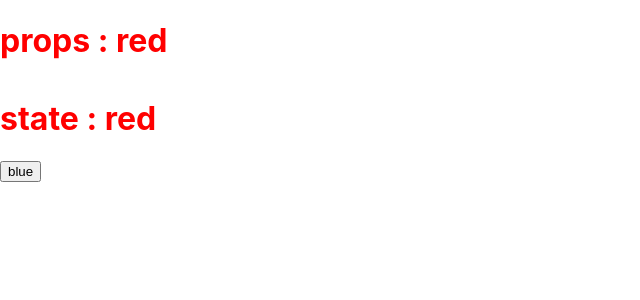
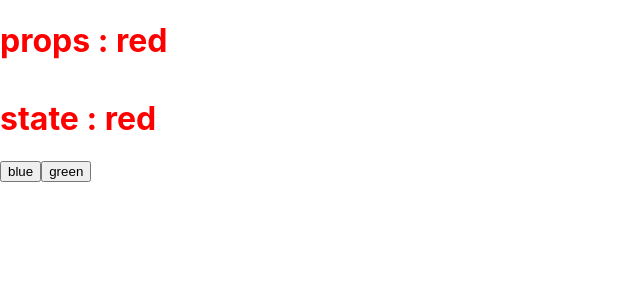
Before and after one commit to kidchang93/lifecycle-react, a React (Create React App) app: page / in a window 1280 px wide. Shown: the top 300 px of the page, without its empty margins (0-640 px from the left). Built offline with nearby package versions, Linux system fonts and the light colour scheme.

Commit message:
라이프사이클 메서드 테스트

```diff
--- a/src/App.js
+++ b/src/App.js
@@ -15,6 +15,12 @@ class App extends Component {
 					}}>
 					blue
 				</button>
+				<button
+					onClick={() => {
+						this.setState({ color: "green" });
+					}}>
+					green
+				</button>
 			</div>
 		);
 	}
--- a/src/LifeCycle.js
+++ b/src/LifeCycle.js
@@ -34,6 +34,11 @@ class LifeCycle extends Component {
 			console.log("업데이트 직전 색상", snapshot);
 		}
 	}
+
+	shouldComponentUpdate(nextProps, nextState) {
+		console.log("shouldComponentUpdate", nextProps, nextState);
+		return nextProps.color === "green" ? true : true;
+	}
 	render() {
 		console.log("render");
 		return (
```
